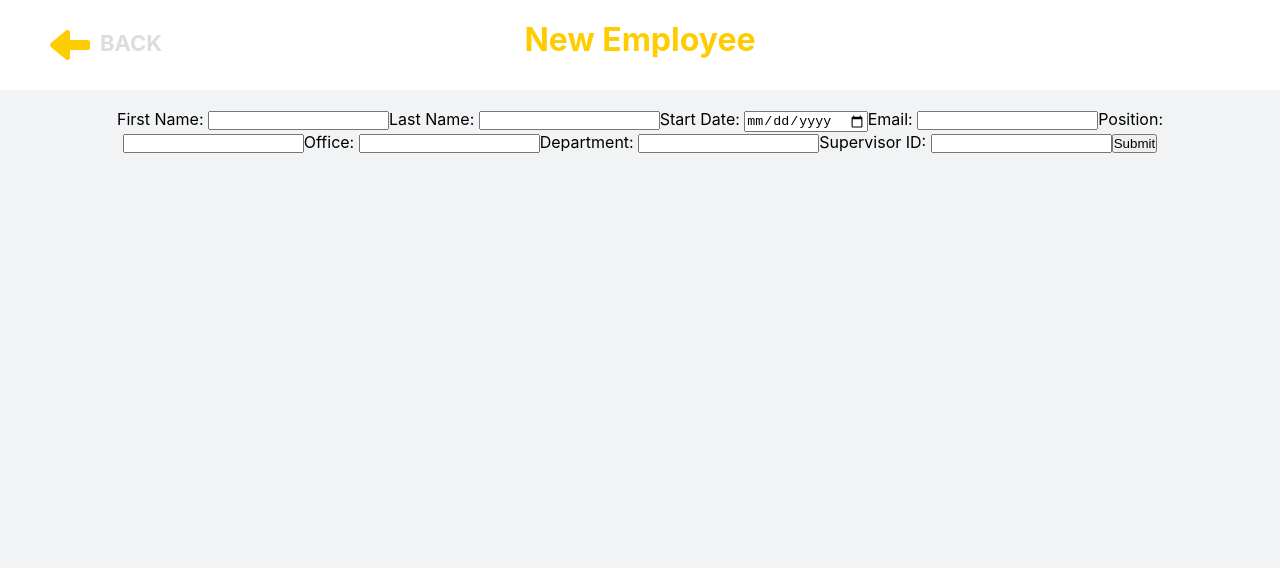
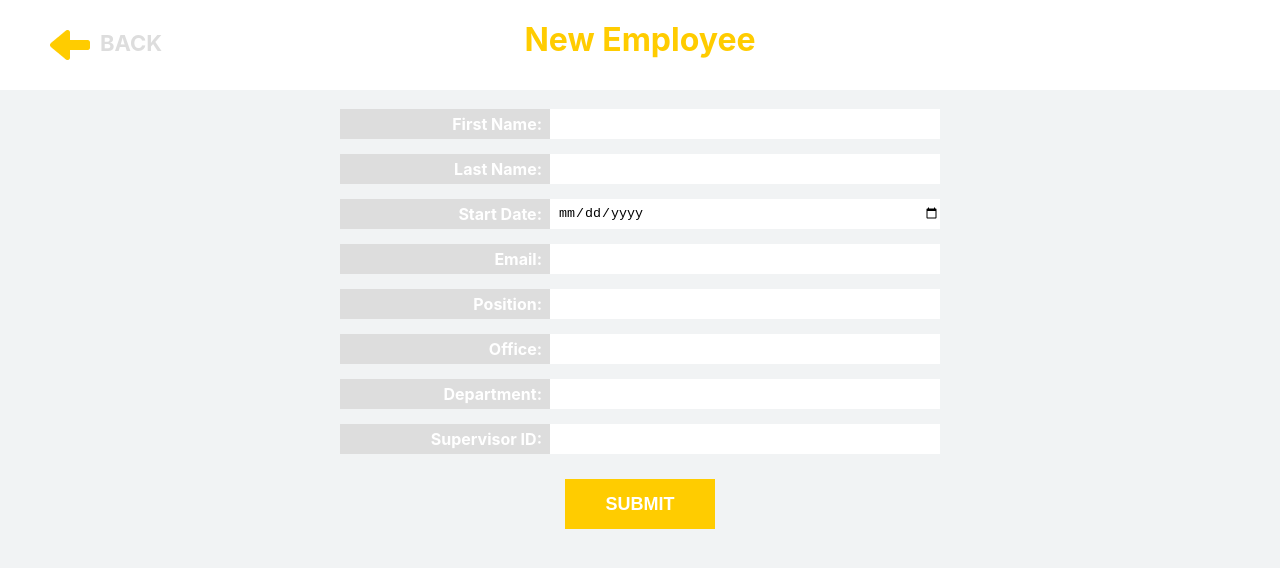
Before and after one commit to rmhks95/employee560, a React (Create React App) app in the folder client/: page /newEmployee/0 in a window 1280 px wide. Shown: the top 568 px of the page. Built offline with nearby package versions, Linux system fonts and the light colour scheme; no server answers.

Commit message:
everything designed

```diff
--- a/client/src/App.css
+++ b/client/src/App.css
@@ -67,3 +67,57 @@ h1{
     transform: rotate(360deg);
   }
 }
+
+
+.general-button{;
+  height: 50px;
+  background-color: #ffcc00;
+  border: none;
+  margin: 10px;
+  padding: 15px;
+  color: white;
+  font-weight: bold;
+  width: 150px;
+  font-size: 18px;
+}
+
+.input-title{
+  width:35%;
+  display: inline-table;
+  height: 30px;
+  box-sizing: border-box;
+  background-color: #dddddd;
+  color: white;
+  font-weight: bold;
+  position: absolute;
+  left:0;
+  top: 0;
+}
+
+.input-title div{
+  right: 5px;
+  display: table-cell;
+  text-align: right;
+  padding-right: 8px;
+  vertical-align: middle;
+}
+
+.input-result{
+  width: 65%;
+  box-sizing: border-box;
+  display: inline-block;
+  border: none;
+  height: 30px;
+  padding-left: 8px;
+  position: absolute;
+  right:0;
+  top: 0;
+}
+
+.input-container{
+  width: 600px;
+  height: 30px;
+  position: relative;
+  overflow: hidden;
+  margin-bottom: 15px;
+}
--- /dev/null
+++ b/client/src/components/Departments.css
@@ -0,0 +1,14 @@
+.depart-title{
+  display: inline-block;
+  color: #ffcc00;
+  font-weight: bold;
+}
+
+.depart-result{
+  display: inline-block;
+  padding-left: 5px;
+}
+
+.depart-container{
+  margin-bottom: 10px;
+}
--- a/client/src/components/Departments.js
+++ b/client/src/components/Departments.js
@@ -1,5 +1,6 @@
 import React, { Component } from 'react';
 import Nav from './Nav';
+import './Departments.css';
 
 class Departments extends Component {
   // Initialize the state
@@ -37,7 +38,16 @@ class Departments extends Component {
           <div>
             {/* Render the list of items */}
                 <div>
-                  {list.map((dept,index)=><div key={index}>{dept["Name"]} - {dept["Description"]}</div>)}
+                  {list.map((dept,index)=>
+                    <div key={index} className="depart-container">
+                        <div className="depart-title">
+                            <p>{dept["Name"]} - </p>
+                        </div>
+                        <div className="depart-result">
+                          <p> {dept["Description"]}</p>
+                        </div>
+                    </div>
+                  )}
                 </div>
           </div>
         ) : (
--- a/client/src/components/One.js
+++ b/client/src/components/One.js
@@ -40,9 +40,15 @@ class One extends Component {
       <div className="App">
           <Nav></Nav>
           <h1>Find Employee</h1>
+
           {/* Check to see if any items are found*/}
-              Enter Name or ID: <input type="text" id="employeeName"></input>
-            <button type="submit" onClick={this.getOne}>Submit</button>
+          <div className="input-container">
+            <div className="input-title">
+              <div>Enter Name or ID:</div>
+            </div>
+              <input type="text" id="employeeName" className="input-result"></input>
+          </div>
+          <button className="general-button" type="submit" onClick={this.getOne}>SEARCH</button>
 
           <div id="one-list">
               {idNum.length ? (
--- /dev/null
+++ b/client/src/components/Statistics.css
@@ -0,0 +1,14 @@
+.stats-title{
+  display: inline-block;
+}
+
+.stats-result{
+  display: inline-block;
+  padding-left: 5px;
+  color: #ffcc00;
+  font-weight: bold;
+}
+
+.stats-container{
+  margin-bottom: 10px;
+}
--- a/client/src/components/Statistics.js
+++ b/client/src/components/Statistics.js
@@ -1,5 +1,6 @@
 import React, { Component } from 'react';
 import Nav from './Nav';
+import './Statistics.css';
 
 class Stats extends Component {
   // Initialize the state
@@ -32,14 +33,14 @@ class Stats extends Component {
       <Nav></Nav>
         <h1>Company Stats</h1>
           <div><br></br>
-                <div>
-                    Current Employee: {idNum["currently"]}
+                <div className="stats-container">
+                    <div className="stats-title">Current Employee: </div><div className="stats-result">{idNum["currently"]}</div>
                 </div>
-                <div>
-                    Hired Employee over the last year: {idNum["pastYear"]}
+                <div className="stats-container">
+                    <div className="stats-title">Hired Employee over the last year: </div><div className="stats-result">{idNum["pastYear"]}</div>
                 </div>
-                <div>
-                    Number of Countries that we have offices in: {idNum["countries"]}
+                <div className="stats-container">
+                    <div className="stats-title">Number of Countries that we have offices in: </div><div className="stats-result">{idNum["countries"]}</div>
                 </div>
           </div>
       </div>
--- a/client/src/components/newEmployee.js
+++ b/client/src/components/newEmployee.js
@@ -182,16 +182,72 @@ class newEmployee extends Component {
       <Nav></Nav>
       <h1>{this.state.idNum==="0"?"New Employee":"Update Employee"}</h1>
         <h2 id="alarmmsg"></h2>
-            First Name: <input type="text" id="firstName" required></input>
-            Last Name: <input type="text" id="lastName" required></input>
-            Start Date: <input type="date" id="startDate" required></input>
-            {this.state.idNum!=="0" ? <div>Date Left: <input type="date" id="dateLeft"></input></div>: ""}
-            Email: <input type="text" id="email" required></input>
-            Position: <input id="position" list="positionList" required></input><datalist id="positionList"></datalist>
-            Office: <input id="office" list="officeList" required></input><datalist id="officeList"></datalist>
-            Department: <input id="department" list="departmentList" required></input><datalist id="departmentList"></datalist>
-            Supervisor ID: <input type="text" id="supervisor" required></input>
-            <button type="submit" onClick={this.makeEmployee}>Submit</button>
+            <div className="input-container">
+              <div className="input-title">
+                <div>First Name:</div>
+              </div>
+                <input type="text" id="firstName" className="input-result" required></input>
+            </div>
+
+            <div className="input-container">
+              <div className="input-title">
+                <div>Last Name:</div>
+              </div>
+                <input type="text" id="lastName" className="input-result" required></input>
+            </div>
+
+            <div className="input-container">
+              <div className="input-title">
+                <div>Start Date:</div>
+              </div>
+                <input type="date" id="startDate" className="input-result" required></input>
+            </div>
+
+            {this.state.idNum!=="0" ?
+                <div className="input-container">
+                  <div className="input-title">
+                    <div>Date Left:</div>
+                  </div>
+                    <input type="date" id="dateLeft" className="input-result"></input>
+                </div>: ""
+            }
+
+            <div className="input-container">
+              <div className="input-title">
+                <div>Email:</div>
+              </div>
+                <input type="text" id="email" className="input-result" required></input>
+            </div>
+
+            <div className="input-container">
+              <div className="input-title">
+                <div>Position:</div>
+              </div>
+                <input id="position" className="input-result" list="positionList" required></input><datalist id="positionList"></datalist>
+            </div>
+
+            <div className="input-container">
+              <div className="input-title">
+                <div>Office:</div>
+              </div>
+                <input id="office" className="input-result" list="officeList" required></input><datalist id="officeList"></datalist>
+            </div>
+
+            <div className="input-container">
+              <div className="input-title">
+                <div>Department:</div>
+              </div>
+                <input id="department" className="input-result" list="departmentList" required></input><datalist id="departmentList"></datalist>
+            </div>
+
+            <div className="input-container">
+              <div className="input-title">
+                <div>Supervisor ID:</div>
+              </div>
+                <input type="text" id="supervisor" className="input-result" required></input>
+            </div>
+
+            <button className="general-button" type="submit" onClick={this.makeEmployee}>SUBMIT</button>
 
       </div>
     );
```
